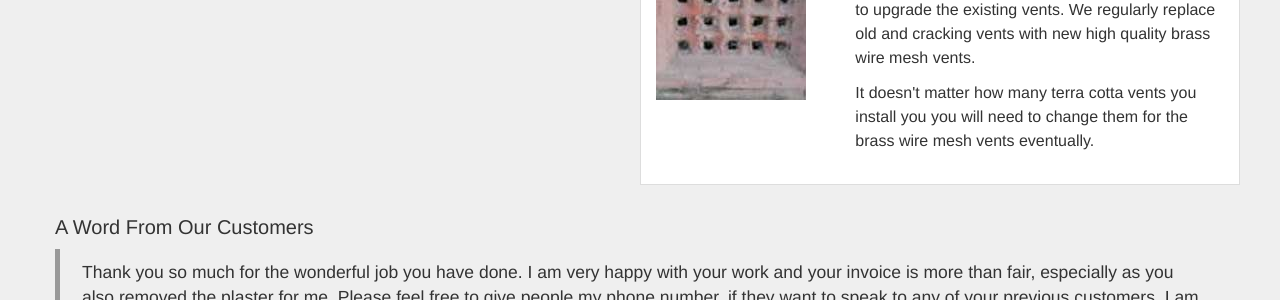
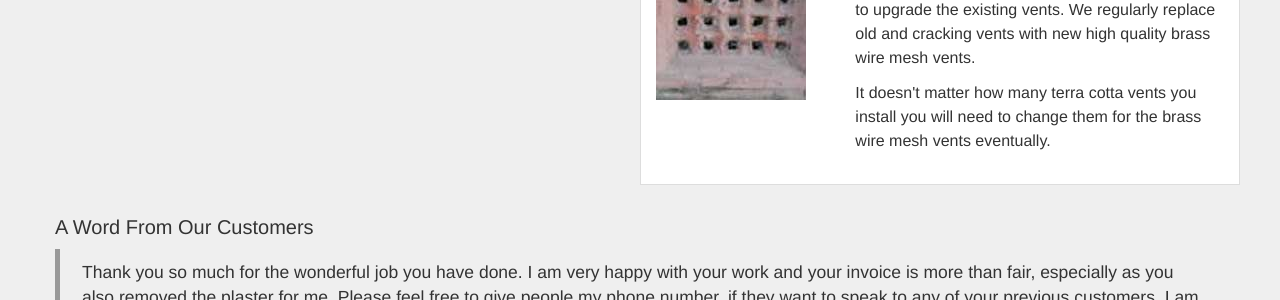
Before and after one commit to innerwestdamp/innerwestdamp.github.io, a Jekyll site: the page built from services.html, in a window 1280 px wide and 900 px high, scrolled down 2780 px. Shown: the part 176-476 px from the top of the window. Built offline with Jekyll 4.4.1, drawn with Linux system fonts in a browser that asks for light colours; nearby versions of some CDN libraries; library files that are not in the unit come from our copies.

```diff
--- a/index.html
+++ b/index.html
@@ -23,7 +23,7 @@ meta_keywords: rising damp sydney, sub-floor ventilation, damp course, sub floor
                </div>
                <div class="feature_teaser col-sm-4 col-md-4"> <img alt="responsive" src="images/hia_logo.png">
                     <h3>Friendly and Professional Service</h3>
-                    <p>We have over 30 years experience in the industry - as well as certification on carpentry with extensive knowledge of building and structure. This knowledge can be invaluable when diagnosing problems associated with damp.
+                    <p>We have over 30 years experience in the industry - as well as certification in carpentry with extensive knowledge of building and structure. This knowledge can be invaluable when diagnosing problems associated with damp.
                     </p>
                </div>
           </div>
--- a/services.html
+++ b/services.html
@@ -264,7 +264,7 @@ title: Inner West Damp | Our Services
                 </div>
                 <div class="col-sm-8 col-md-8">
                   <p>A simple, inexpensive and effective means of keeping damp to a minimum at a sub–floor level is to upgrade the existing vents. We regularly replace old and cracking vents with new high quality brass wire mesh vents. </p>
-                  <p>It doesn't matter how many terra cotta vents you install you you will need to change them for the brass wire mesh vents eventually.</p>
+                  <p>It doesn't matter how many terra cotta vents you install you will need to change them for the brass wire mesh vents eventually.</p>
                 </div>
               </div>
             </div>
```
Also changed, not shown: images/rodney.jpg.
